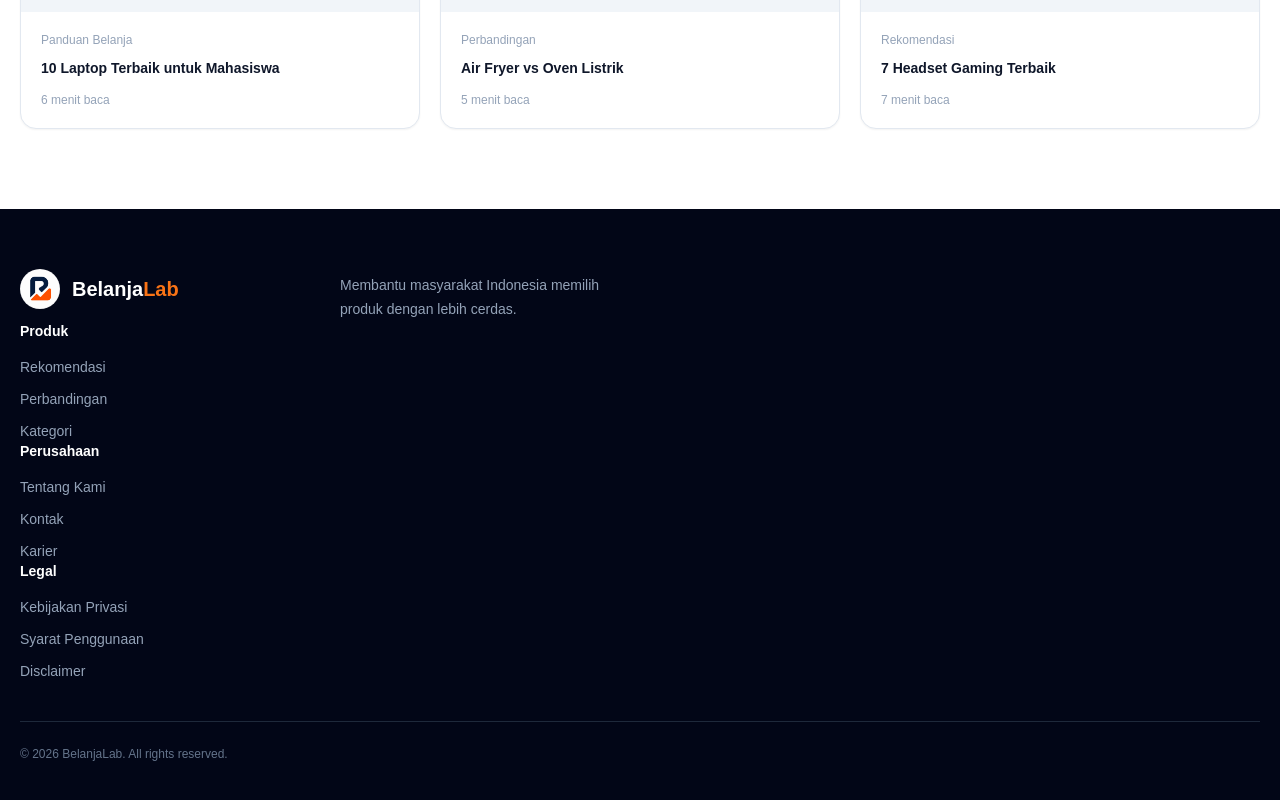
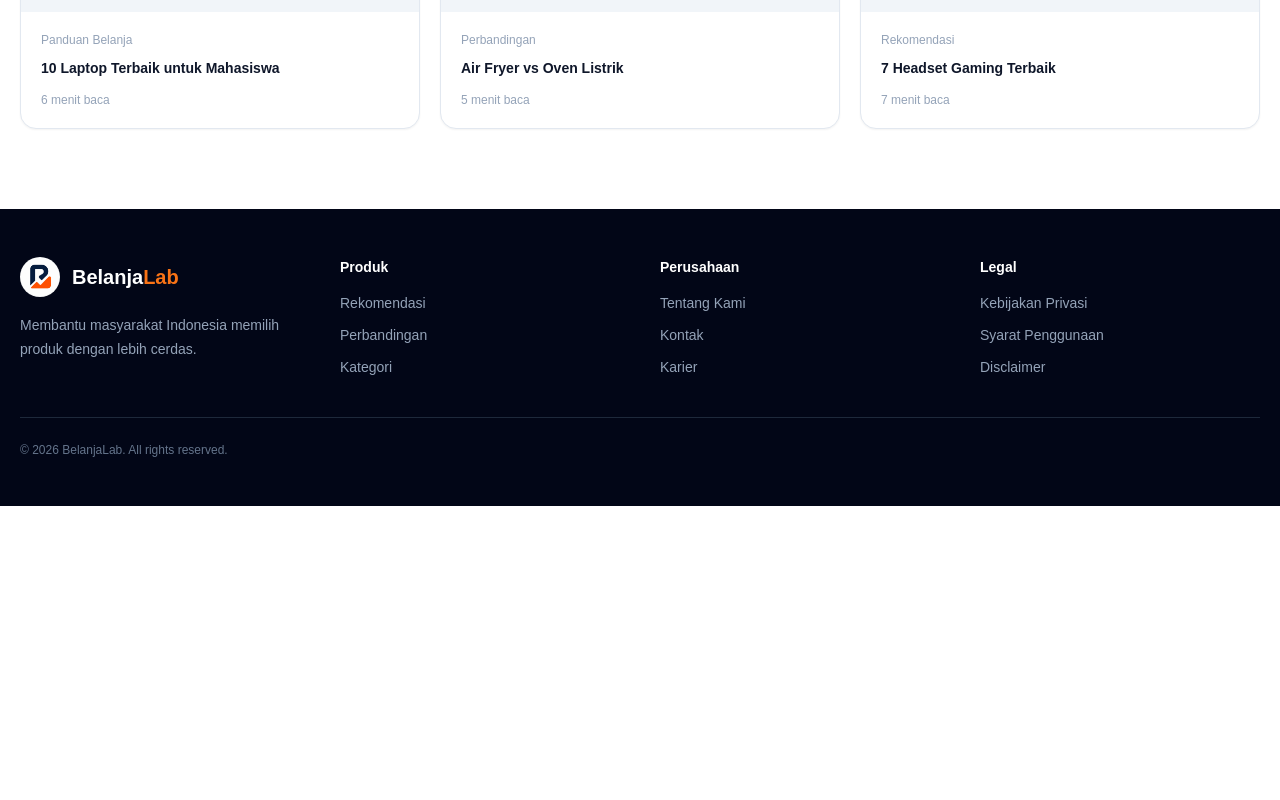
Before and after one commit to belanjalab/belanjalab, a Next.js app: page / in a window 1280 px wide. Shown: the part 2094-2894 px from the top of the page. After the commit the page ends 2600 px from the top, so only its background shows below. Built offline with nearby package versions, Linux system fonts and the light colour scheme.

Commit message:
Update page.tsx
fix: restore footer grid layout

```diff
--- a/app/page.tsx
+++ b/app/page.tsx
@@ -404,11 +404,13 @@ export default function Home() {
       </section>
 
       {/* Footer desktop */}
+     {/* Footer desktop */}
 <footer
   id="tentang"
   className="hidden bg-slate-950 px-5 py-12 text-white md:block"
 >
-        <div className="mx-auto grid max-w-7xl gap-10 md:grid-cols-4">
+  <div className="mx-auto grid max-w-7xl grid-cols-1 gap-10 md:grid-cols-4">
+    <div>
       <a href="/" className="flex items-center gap-3">
         <img
           src="/images/logo-belanjalab.png"
@@ -420,6 +422,7 @@ export default function Home() {
           Belanja<span className="text-orange-500">Lab</span>
         </span>
       </a>
+
       <p className="mt-4 max-w-xs text-sm leading-6 text-slate-400">
         Membantu masyarakat Indonesia memilih produk dengan lebih cerdas.
       </p>
@@ -427,28 +430,56 @@ export default function Home() {
 
     <div>
       <h3 className="text-sm font-bold">Produk</h3>
+
       <div className="mt-4 space-y-3 text-sm text-slate-400">
-              <p>Rekomendasi</p>
-              <p>Perbandingan</p>
-              <p>Kategori</p>
+        <a href="#produk" className="block hover:text-white">
+          Rekomendasi
+        </a>
+
+        <a href="/compare" className="block hover:text-white">
+          Perbandingan
+        </a>
+
+        <a href="#kategori" className="block hover:text-white">
+          Kategori
+        </a>
       </div>
     </div>
 
     <div>
       <h3 className="text-sm font-bold">Perusahaan</h3>
+
       <div className="mt-4 space-y-3 text-sm text-slate-400">
-              <p>Tentang Kami</p>
-              <p>Kontak</p>
-              <p>Karier</p>
+        <a href="#tentang" className="block hover:text-white">
+          Tentang Kami
+        </a>
+
+        <a href="#" className="block hover:text-white">
+          Kontak
+        </a>
+
+        <a href="#" className="block hover:text-white">
+          Karier
+        </a>
       </div>
     </div>
 
     <div>
       <h3 className="text-sm font-bold">Legal</h3>
+
       <div className="mt-4 space-y-3 text-sm text-slate-400">
-              <p>Kebijakan Privasi</p>
-              <p>Syarat Penggunaan</p>
-              <p>Disclaimer</p>
+        <a href="#" className="block hover:text-white">
+          Kebijakan Privasi
+        </a>
+
+        <a href="#" className="block hover:text-white">
+          Syarat Penggunaan
+        </a>
+
+        <a href="#" className="block hover:text-white">
+          Disclaimer
+        </a>
+      </div>
     </div>
   </div>
 
```
Lines whose indentation alone changed are shown as unchanged.
